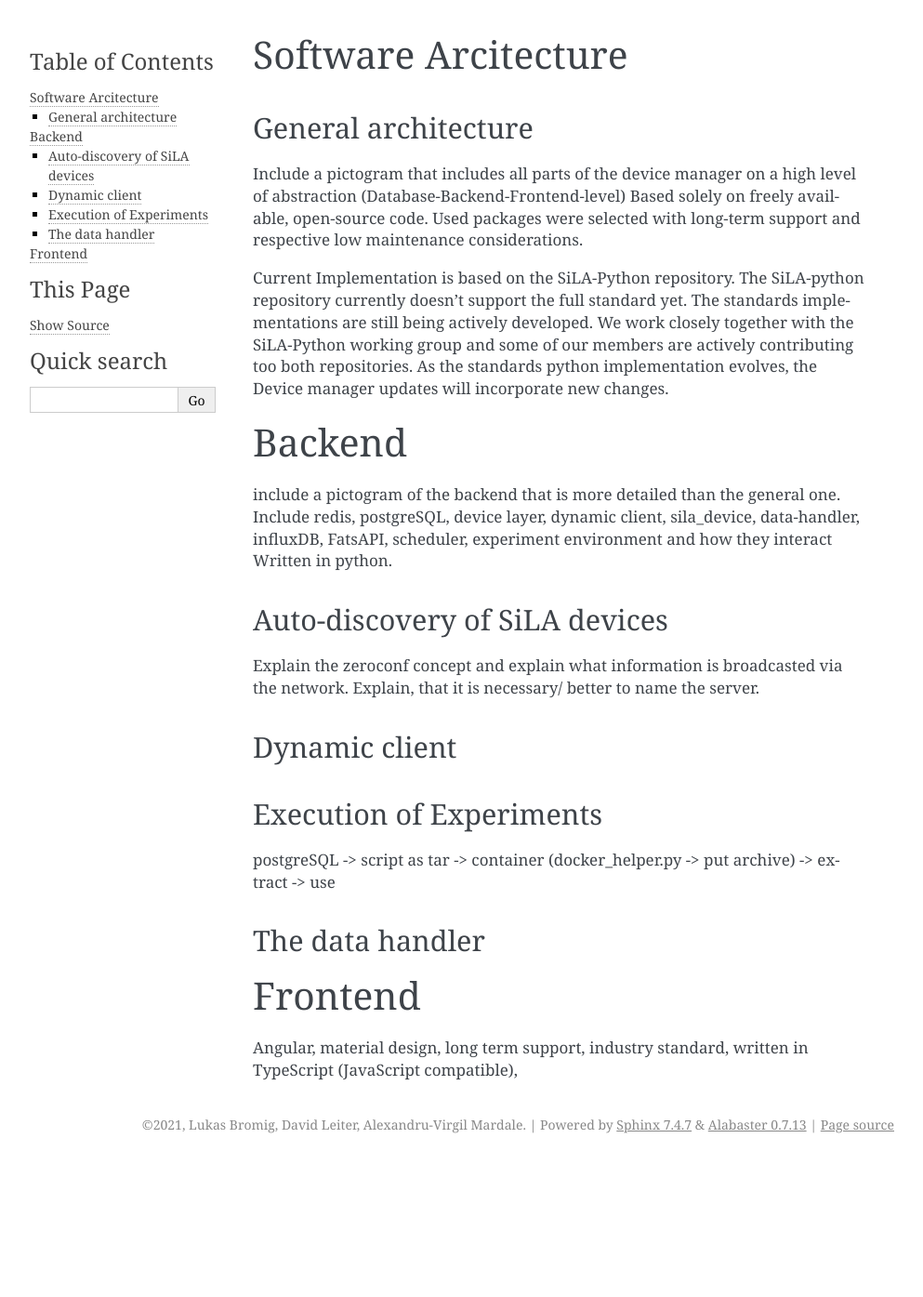
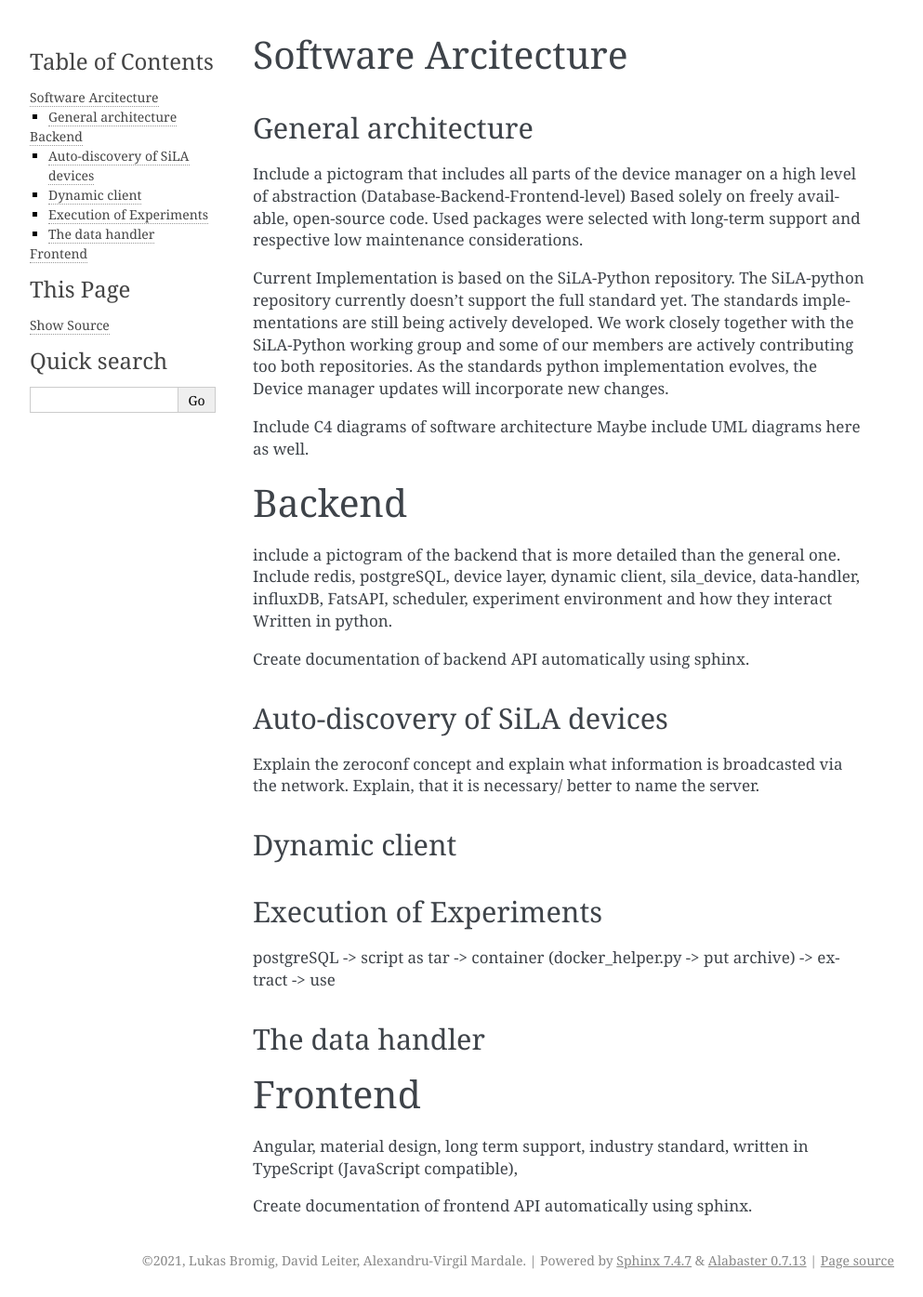
Before and after one commit to JasonChou0219/test, a Sphinx documentation site: the page built from docs/source/05_Software_Architecture.rst, in a window 1280 px wide. Shown: the whole page at 93% size, without its empty margins (148-1141 px from the left). Built offline with Sphinx 7.4.7, drawn with Linux system fonts in a browser that asks for light colours; before the commit the page ends 1249 px from its top, so only the background shows below that.

Commit message:
Add documentation for Scripts view. Update Data Handler part. Fix InfluxDB example
Signed-off-by: Lukas <lukas.bromig@tum.de>

```diff
--- a/docs/source/04_Software_Architecture.rst
+++ b/docs/source/05_Software_Architecture.rst
@@ -12,12 +12,16 @@
 SiLA-Python working group and some of our members are actively contributing too both repositories. As the standards
 python implementation evolves, the Device manager updates will incorporate new changes.
 
+Include C4 diagrams of software architecture
+Maybe include UML diagrams here as well.
 
 Backend
 ========
 include a pictogram of the backend that is more detailed than the general one. Include redis, postgreSQL, device layer,
 dynamic client, sila_device, data-handler, influxDB, FatsAPI, scheduler, experiment environment and how they interact
 Written in python.
+
+Create documentation of backend API automatically using sphinx.
 
 Auto-discovery of SiLA devices
 -------------------------------
@@ -38,3 +42,5 @@
 Frontend
 =========
 Angular, material design, long term support, industry standard,  written in TypeScript (JavaScript compatible),
+
+Create documentation of frontend API automatically using sphinx.
--- a/docs/source/index.rst
+++ b/docs/source/index.rst
@@ -16,9 +16,9 @@
 
 .. include:: 03_Installation.rst
 
-.. include:: 04_Software_Architecture.rst
+.. include:: 04_How-To.rst
 
-.. include:: 05_How-To.rst
+.. include:: 05_Software_Architecture.rst
 
 .. include:: 06_FAQ.rst
 
--- a/setup_test_db.py
+++ b/setup_test_db.py
@@ -433,7 +433,7 @@
         'user': 1,
         'data': '# You can use this code editor like a regular scripting environment. \n'
                 '# If you require specific python packages for your script, you can import them here. \n'
-                '# Note: Packages you want to import must be specified in the dockerfile! \n\n'
+                '# Note: Packages you want to import must be specified in the dockerfiles requirements.txt! \n\n'
                 'print("Hello World!")'
     },
     {
@@ -455,7 +455,9 @@
         'name': 'InfluxDB example',
         'fileName': 'influx_example.py',
         'user': 1,
-        'data': 'from influxdb import InfluxDBClient\n\n\n'
+        'data': 'from influxdb import InfluxDBClient\n'
+                'from datetime import datetime\n'
+                'import numpy as np\n\n\n'
                 '# Instantiate the database client.\n'
                 'influx_client = InfluxDBClient(host=\'localhost\', port=8086, username=\'root\', password=\'root\', database=\'device_manager\')\n\n'
                 '# Check connection\n'
```
Also changed, not shown: docs/source/04_How-To.rst (renamed from docs/source/05_How-To.rst, +39 -10 lines).
